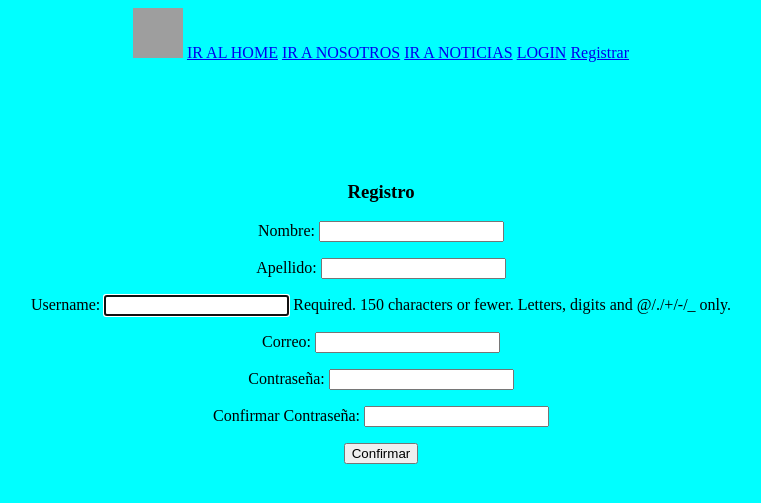
After one commit to sapiensman/Nykolas-blog2022, a Django app: page /Usuario/registro/ in a window 1280 px wide. The commit adds this page. Shown: the top 503 px of the page, without its empty margins (259-1020 px from the left). Run offline with Django 3.2, Linux system fonts and the light colour scheme; grey boxes are pictures that could not be loaded.

Commit message:
registro y login

```diff
--- /dev/null
+++ b/blog/apps/usuarios/forms.py
@@ -0,0 +1,24 @@
+from django import forms
+
+from django.contrib.auth.forms import UserCreationForm
+from .models import Usuario
+
+class RegistroForm(UserCreationForm):
+    email = forms.EmailField(label='Correo', required=True)
+    first_name = forms.CharField(label='Nombre', required=True)
+    last_name = forms.CharField(label='Apellido', required=True)
+    password1 = forms.CharField(
+        label='Contraseña', widget=forms.PasswordInput, required=True)
+    password2 = forms.CharField(
+        label='Confirmar Contraseña', widget=forms.PasswordInput, required=True)
+
+    class Meta:
+        model = Usuario
+        fields = [
+            'first_name',
+            'last_name',
+            'username',
+            'email',
+            'password1',
+            'password2'
+        ]
--- a/blog/apps/usuarios/urls.py
+++ b/blog/apps/usuarios/urls.py
@@ -0,0 +1,13 @@
+from django.urls import path
+
+from . import views
+
+app_name = 'usuarios'
+
+urlpatterns = [
+
+    path('registro/', views.Registro.as_view(), name = 'registro'),
+
+
+
+]
--- a/blog/apps/usuarios/views.py
+++ b/blog/apps/usuarios/views.py
@@ -1,3 +1,12 @@
 from django.shortcuts import render
+from django.views.generic import CreateView
+from django.urls import reverse_lazy
 
+from .forms import RegistroForm
 # Create your views here.
+
+class Registro(CreateView):
+	#FORMULARIO DJANGO
+	form_class = RegistroForm
+	success_url = reverse_lazy('login')
+	template_name = 'usuarios/registro.html'
--- a/blog/blog/urls.py
+++ b/blog/blog/urls.py
@@ -16,6 +16,8 @@ Including another URLconf
 from django.contrib import admin
 from django.urls import path, include
 from . import views
+#URL LOGIN
+from django.contrib.auth import views as auth
 
 urlpatterns = [
 
@@ -24,12 +26,14 @@ urlpatterns = [
     # 2 LA VISTA QUE VA EJECUTAR
     # 3 ES EL NOMBRE LA URL (aun no lo usamos)
     path('', views.Home, name = 'home'),
-
     #No necesariamente estos 3 valores (parametors) se deben llamar igual
     path('Nosotros/', views.Nosotros, name = 'nosotros'),
 
+    #LOGIN
+    path('login/',auth.LoginView.as_view(template_name='usuarios/login.html'),name='login'),
+    path('logout/',auth.LogoutView.as_view(),name="logout"),
 
     # URL DE APLICACION
     path('Noticias/', include('apps.noticias.urls')),
-
+    path('Usuario/',include('apps.usuarios.urls')),
 ]
--- a/blog/templates/base.html
+++ b/blog/templates/base.html
@@ -15,6 +15,17 @@
 		<a href="{% url 'home' %}">IR AL HOME</a>
 		<a href="{% url 'nosotros' %}">IR A NOSOTROS</a>
 		<a href="{% url 'noticias:listar' %}">IR A NOTICIAS</a>
+
+		{% if user.is_authenticated %}
+			<strong>Hola {{ user.username }}</strong>
+			<a href="{% url 'logout' %}">LOGOUT</a>
+		{% else %}
+			<a href="{% url 'login' %}">LOGIN</a>
+			<a href="{% url 'usuarios:registro' %}">Registrar</a>
+		{% endif %}
+
+
+
 	</div>
 
 	<div class="bloque">
--- /dev/null
+++ b/blog/templates/usuarios/registro.html
@@ -0,0 +1,19 @@
+{% extends 'base.html' %}
+{% load static %}
+{% block title %}Registro{% endblock %}
+{% block contenido %}
+
+<main role="main">
+  <div class="container">
+    <div class="row mt-3">
+      <div class="col-md-9 mx-auto mb-5">
+        <form action="" method="post">{% csrf_token %}
+         <h3 class="mb-4">Registro</h3>
+          {{form.as_p}}
+          <p><input type="submit" class="btn btn-primary btn-block" value="Confirmar"></p>
+        </form>
+      </div>
+    </div>
+  </div>
+</main>
+{% endblock contenido %}
```
Also changed, not shown: blog/blog/settings/base.py (+6 -3 lines), blog/templates/usuarios/login.html (added, +11 -0 lines), blog/blog/db.sqlite3.
